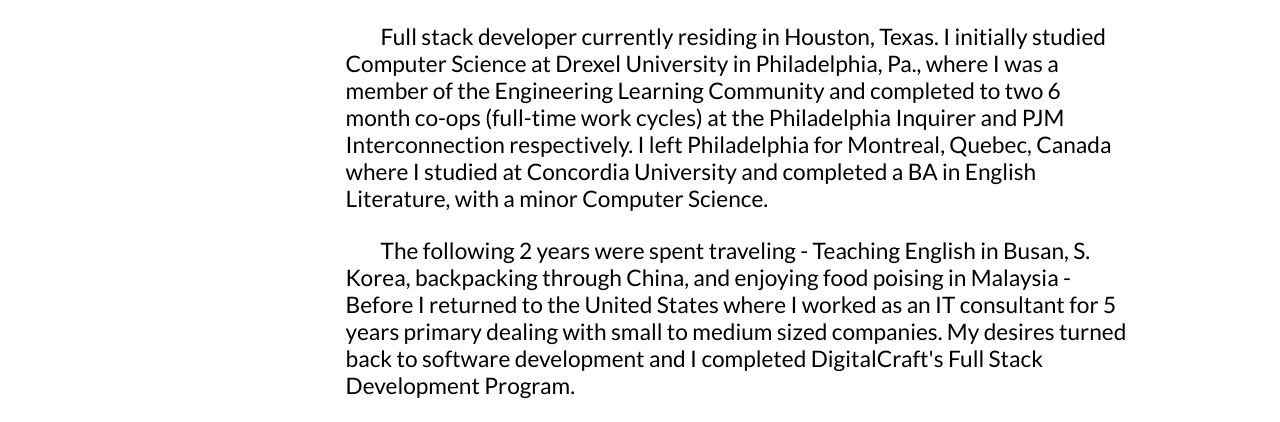
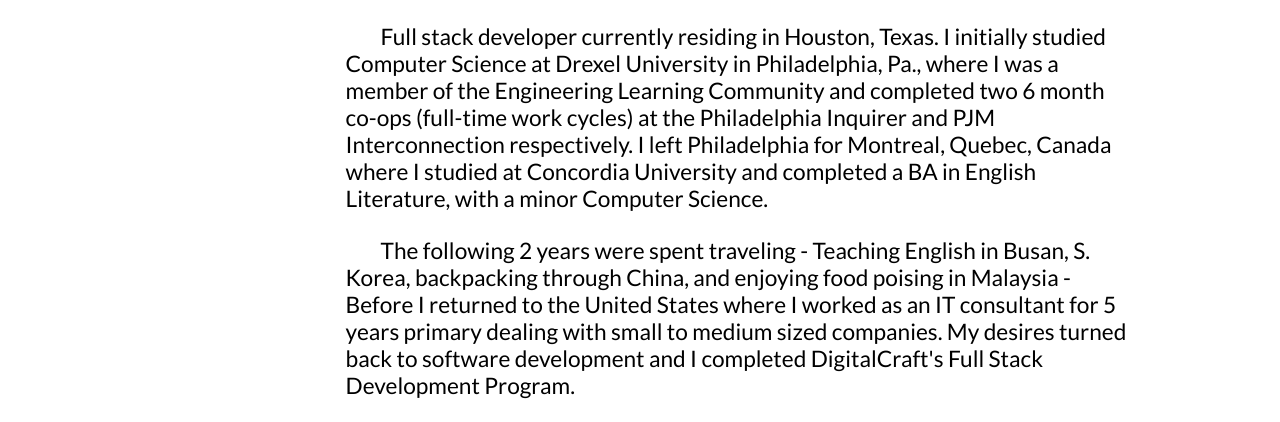
Before and after one commit to m-spilman/portfolio, a plain HTML site: page about.html in a window 1280 px wide. Shown: the part 203-625 px from the top of the page. Drawn offline with nearby package versions, Linux system fonts and the light colour scheme.

Commit message:
fixed typo in paragraph

```diff
--- a/about.html
+++ b/about.html
@@ -51,7 +51,7 @@
                 <div id='paragraphContainer'>
                     <p class='aboutPara'>Full stack developer currently residing in Houston, Texas. I initially studied Computer Science
                         at Drexel University in Philadelphia, Pa.,
-                        where I was a member of the Engineering Learning Community and completed to two 6 month co-ops
+                        where I was a member of the Engineering Learning Community and completed two 6 month co-ops
                         (full-time work cycles) at the Philadelphia
                         Inquirer and PJM Interconnection respectively. I left Philadelphia for Montreal, Quebec, Canada
                         where
```
